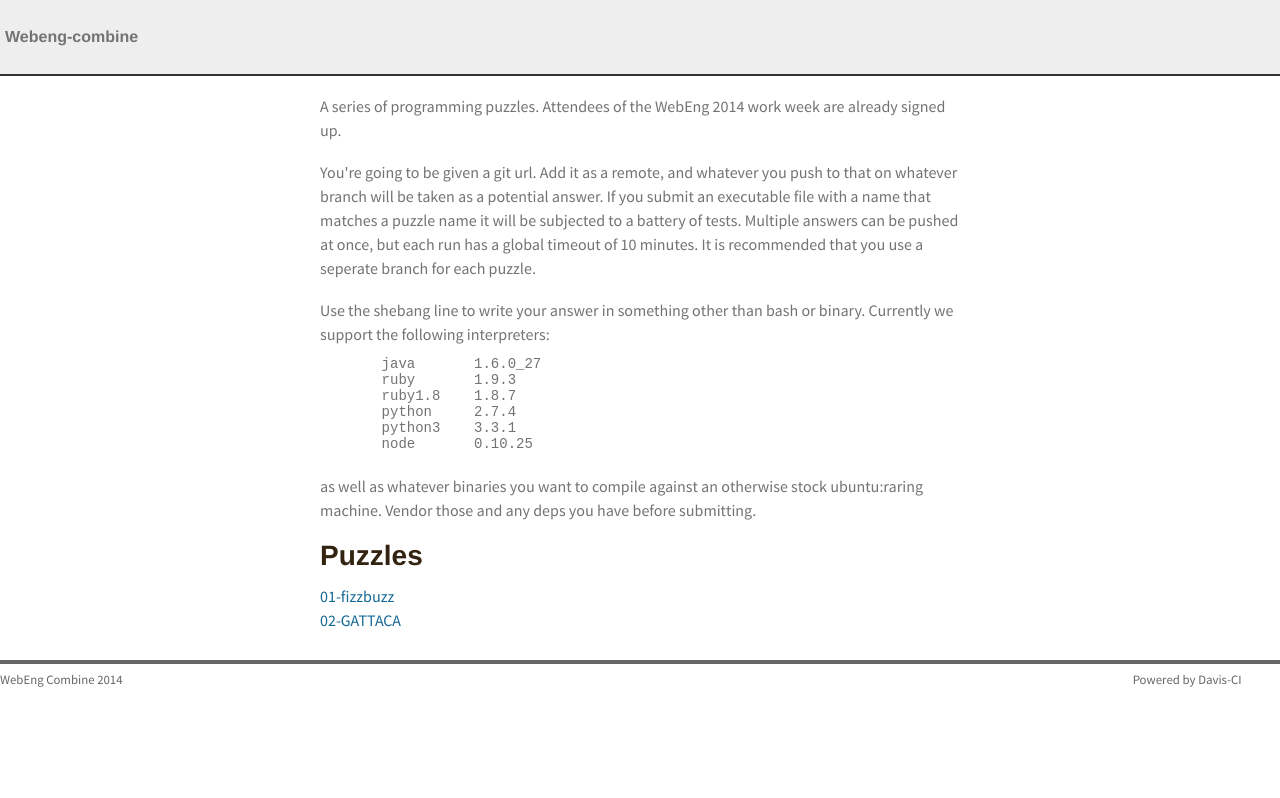
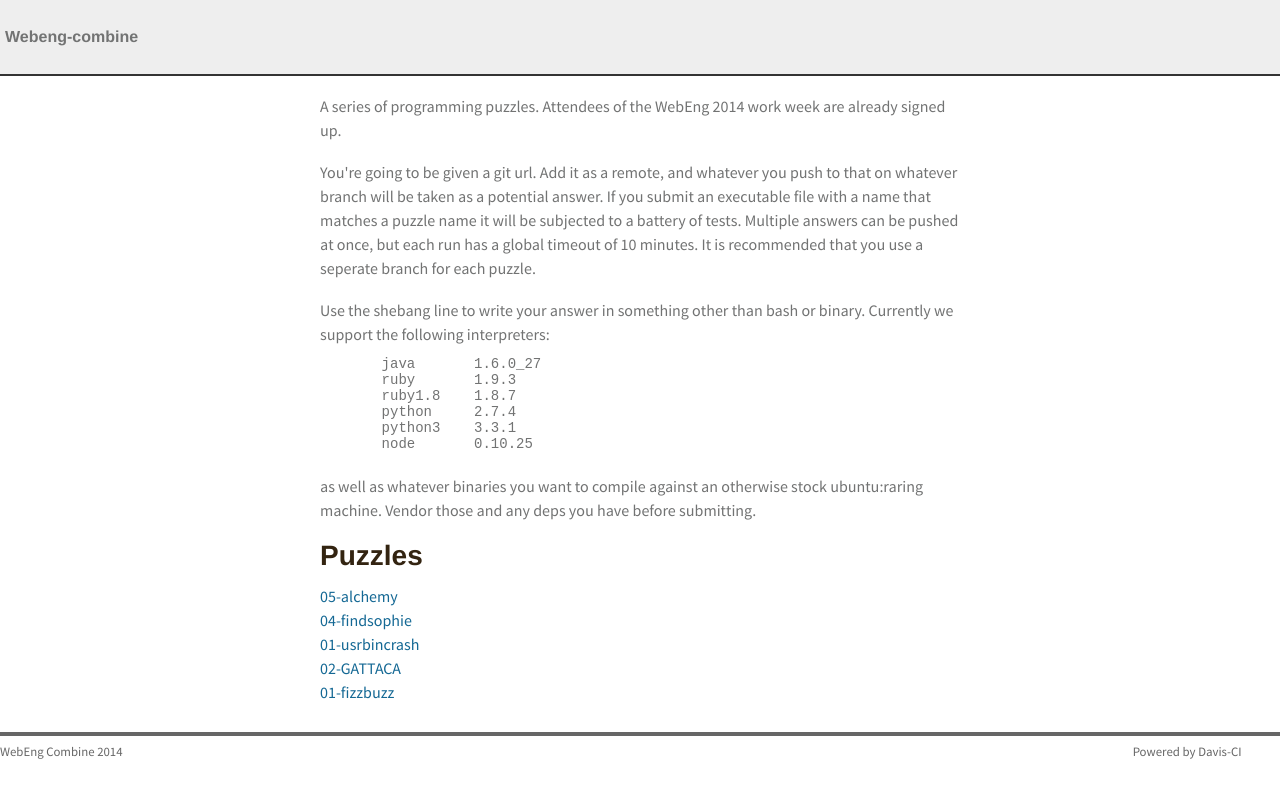
Before and after one commit to lonnen/webeng-combine, a Jekyll site: the page built from index.html, in a window 1280 px wide. Shown: the top 798 px of the page. Built offline with Jekyll 4.4.1, drawn with Linux system fonts in a browser that asks for light colours; Markdown is read by kramdown in place of the engine named in the settings.

Commit message:
all of it

```diff
--- a/_config.yml
+++ b/_config.yml
@@ -1,2 +1,3 @@
 pigments: true
 markdown: rdiscount
+permalink: /:title.html
--- a/05-facebull/index.html
+++ b/_posts/2012-01-01-05-facebull.md
@@ -1,5 +1,5 @@
 ---
-title: "05-facebull"
+title: "05-alchemy"
 layout: post
 ---
 
--- a/index.html
+++ b/index.html
@@ -20,11 +20,10 @@
 <section id="posts">
   <h1>Puzzles</h1>
   <ul>
+    {% for post in site.posts %}
     <li>
-      <a href="/01-fizzbuzz">01-fizzbuzz</a>
+      <a href="{{ post.url }}">{{ post.title }}</a>
     </li>
-    <li>
-      <a href="/02-GATTACA">02-GATTACA</a>
-    </li>
+    {% endfor %}
   </ul>
 </section>
```
Also changed, not shown: _posts/2012-01-01-01-fizzbuzz.md (renamed from 01-fizzbuzz/index.html), _posts/2012-01-01-02-GATTACA.md (renamed from 02-GATTACA/index.html), _posts/2012-01-01-03-usrbincrash.md (renamed from 03-usrbincrash/index.html), _posts/2012-01-01-04-findsophie.md (renamed from 04-findsophie/index.html).
